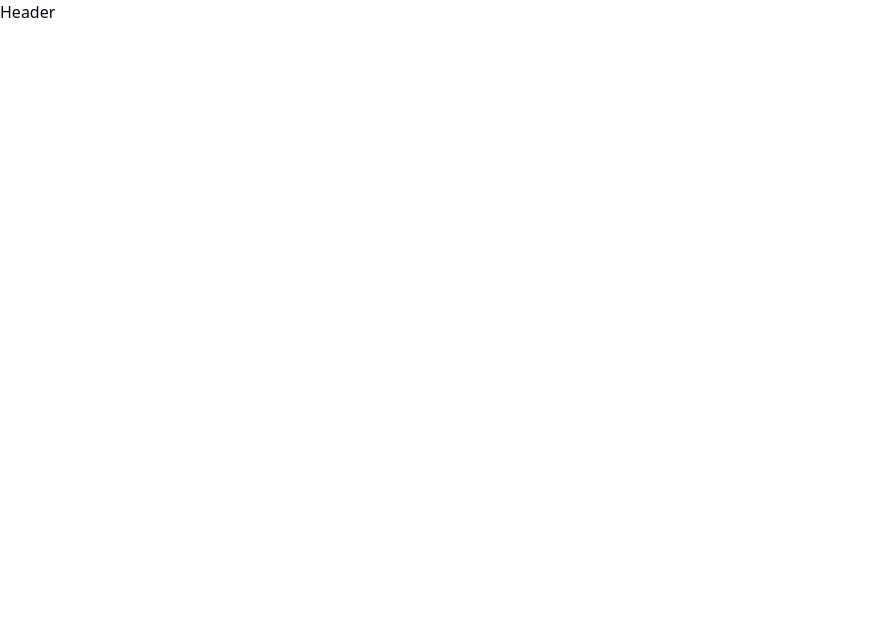
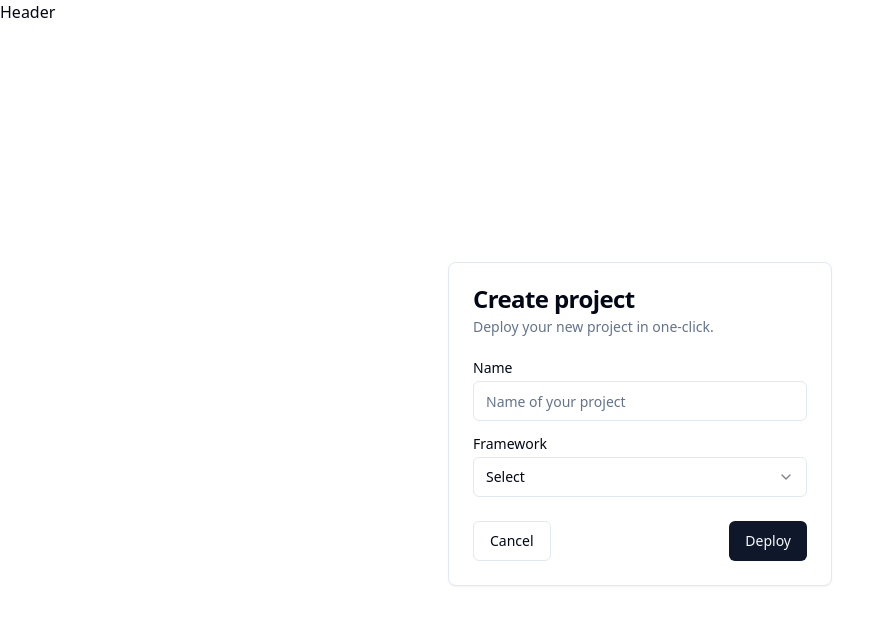
Before and after one commit to Naufal05R/nextjs-gallery, a Next.js app: page /dashboard/add in a window 1280 px wide. Shown: the top 624 px of the page, without its empty margins (0-894 px from the left). Built offline with nearby package versions, Linux system fonts and the light colour scheme.

Commit message:
feat: creating dashboard add ui

```diff
--- a/app/dashboard/add/page.tsx
+++ b/app/dashboard/add/page.tsx
@@ -1,3 +1,61 @@
+import { Button } from "@/components/ui/button";
+import {
+  Card,
+  CardContent,
+  CardDescription,
+  CardFooter,
+  CardHeader,
+  CardTitle,
+} from "@/components/ui/card";
+import { Input } from "@/components/ui/input";
+import { Label } from "@/components/ui/label";
+import {
+  Select,
+  SelectContent,
+  SelectItem,
+  SelectTrigger,
+  SelectValue,
+} from "@/components/ui/select";
+
 export default function DashboardAddPage() {
-    return <></>
-};
+  return (
+    <main className="grid place-items-center h-screen w-full px-4 sm:px-8 lg:px-16 py-2 sm:py-4 lg:py-8">
+      <Card className="w-full max-w-96">
+        <CardHeader>
+          <CardTitle>Create project</CardTitle>
+          <CardDescription>
+            Deploy your new project in one-click.
+          </CardDescription>
+        </CardHeader>
+        <CardContent>
+          <form>
+            <div className="grid w-full items-center gap-4">
+              <div className="flex flex-col space-y-1.5">
+                <Label htmlFor="name">Name</Label>
+                <Input id="name" placeholder="Name of your project" />
+              </div>
+              <div className="flex flex-col space-y-1.5">
+                <Label htmlFor="framework">Framework</Label>
+                <Select>
+                  <SelectTrigger id="framework">
+                    <SelectValue placeholder="Select" />
+                  </SelectTrigger>
+                  <SelectContent position="popper">
+                    <SelectItem value="next">Next.js</SelectItem>
+                    <SelectItem value="sveltekit">SvelteKit</SelectItem>
+                    <SelectItem value="astro">Astro</SelectItem>
+                    <SelectItem value="nuxt">Nuxt.js</SelectItem>
+                  </SelectContent>
+                </Select>
+              </div>
+            </div>
+          </form>
+        </CardContent>
+        <CardFooter className="flex justify-between">
+          <Button variant="outline">Cancel</Button>
+          <Button>Deploy</Button>
+        </CardFooter>
+      </Card>
+    </main>
+  );
+}
```
